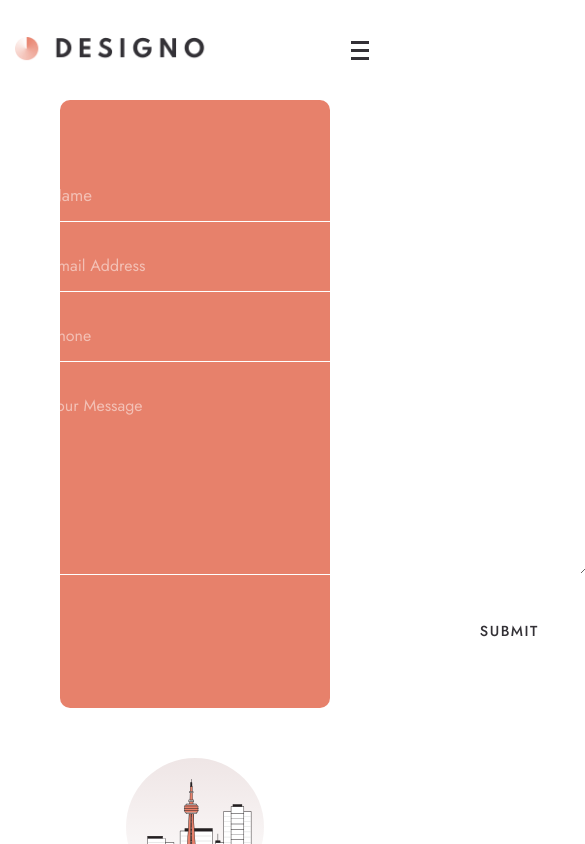
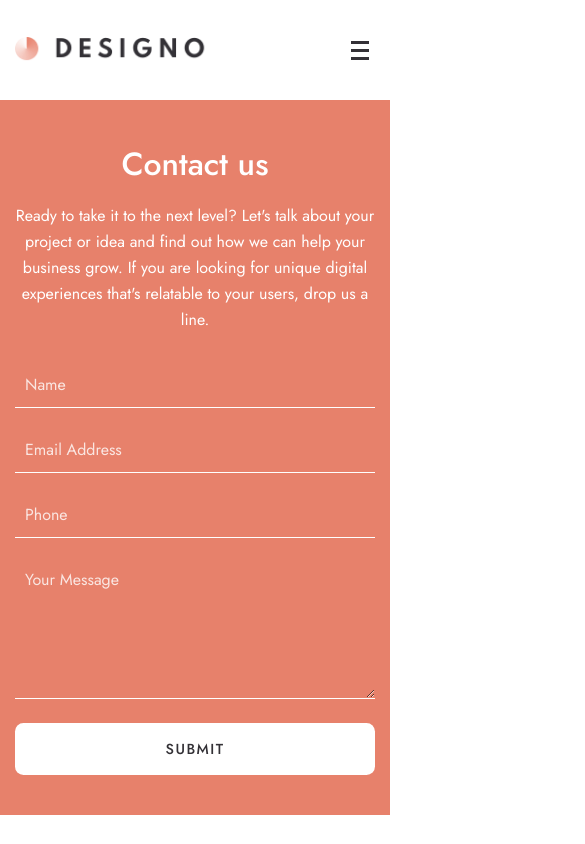
Before and after one commit to Bolazcoding/designo-website, a Next.js app: page /contact in a window 390 px wide. Shown: the top 844 px of the page, 585 px wide, since content can reach past the window. Built offline with nearby package versions, Linux system fonts and the light colour scheme.

Commit message:
contact form responsive

```diff
--- a/app/_components/ContactForm.tsx
+++ b/app/_components/ContactForm.tsx
@@ -106,10 +106,14 @@ function ContactForm() {
   };
 
   return (
-    <form className="flex flex-col" onSubmit={handleSubmit} noValidate>
+    <form
+      className="flex w-full min-w-0 flex-col"
+      onSubmit={handleSubmit}
+      noValidate
+    >
       <div>
         <input
-          className={`w-[550px] text-[1.7rem] text-white pl-4 py-5 ${
+          className={`w-full min-w-0 bg-transparent px-4 py-4 text-[1.6rem] text-white placeholder:text-white/80 focus:outline-none focus:ring-2 focus:ring-white/80 ${
             hasSubmitted && errors.name
               ? "border-b-[1px] border-[#ffb8b8]"
               : "border-b-[0.5px] border-b-[#fff]"
@@ -130,7 +134,7 @@ function ContactForm() {
 
       <div className="mt-8">
         <input
-          className={`w-[550px] text-[1.6rem] text-white pl-4 py-5 ${
+          className={`w-full min-w-0 bg-transparent px-4 py-4 text-[1.6rem] text-white placeholder:text-white/80 focus:outline-none focus:ring-2 focus:ring-white/80 ${
             hasSubmitted && errors.email
               ? "border-b-[1px] border-[#ffb8b8]"
               : "border-b-[0.5px] border-b-[#fff]"
@@ -151,7 +155,7 @@ function ContactForm() {
 
       <div className="mt-8">
         <input
-          className={`w-[550px] text-[1.6rem] text-white pl-4 py-5 ${
+          className={`w-full min-w-0 bg-transparent px-4 py-4 text-[1.6rem] text-white placeholder:text-white/80 focus:outline-none focus:ring-2 focus:ring-white/80 ${
             hasSubmitted && errors.phone
               ? "border-b-[1px] border-[#ffb8b8]"
               : "border-b-[0.5px] border-b-[#fff]"
@@ -172,7 +176,7 @@ function ContactForm() {
 
       <div className="mt-8">
         <textarea
-          className={`w-[550px] text-[1.6rem] text-white pl-4 pt-5 pb-24 ${
+          className={`w-full min-w-0 resize-y bg-transparent px-4 py-4 text-[1.6rem] text-white placeholder:text-white/80 focus:outline-none focus:ring-2 focus:ring-white/80 ${
             hasSubmitted && errors.message
               ? "border-b-[1px] border-[#ffb8b8]"
               : "border-b-[0.5px] border-b-[#fff]"
@@ -197,7 +201,7 @@ function ContactForm() {
         </p>
       ) : null}
 
-      <button className="self-end bg-white text-[1.45rem] text-secondary font-medium tracking-widest uppercase mt-10 py-6.5 px-20 rounded-[0.85rem] cursor-pointer">
+      <button className="mt-8 w-full cursor-pointer rounded-[0.85rem] bg-white px-10 py-6 text-[1.45rem] font-medium uppercase tracking-widest text-secondary transition-colors hover:bg-secondary hover:text-white focus-visible:outline-2 focus-visible:outline-offset-4 focus-visible:outline-white sm:mt-10 sm:w-auto sm:self-end sm:px-20">
         Submit
       </button>
     </form>
--- a/app/_components/SubmitContact.tsx
+++ b/app/_components/SubmitContact.tsx
@@ -2,17 +2,21 @@ import ContactForm from "./ContactForm";
 
 function SubmitContact() {
   return (
-    <section className="bg-primary flex items-center gap-30 justify-center mx-[6rem] rounded-2xl pt-28 pb-20 pr-30">
-      <div className="flex flex-col justify-center rounded-l-xl pl-35">
-        <h1 className="text-white text-7xl font-medium">Contact us</h1>
-        <p className="text-white text-[1.6rem] mt-7">
+    <section className="flex mx-[6rem] flex-col overflow-hidden max-md:w-full max-md:max-w-[111rem] max-md:mx-auto items-center gap-12 bg-primary px-6 py-16 text-center sm:rounded-2xl sm:px-12 sm:py-20 md:px-24 md:py-18 lg:flex-row lg:justify-between lg:gap-16 lg:px-24 lg:py-24 lg:text-left">
+      <div className="flex w-full max-w-[48rem] flex-col justify-center lg:w-[42%]">
+        <h1 className="text-[3.2rem] font-medium text-white sm:text-[4.8rem]">
+          Contact us
+        </h1>
+        <p className="mt-6 text-[1.6rem] leading-relaxed text-white sm:mt-7 sm:text-[1.8rem]">
           Ready to take it to the next level? Let&apos;s talk about your project
           or idea and find out how we can help your business grow. If you are
           looking for unique digital experiences that&apos;s relatable to your
           users, drop us a line.
         </p>
       </div>
-      <ContactForm />
+      <div className="w-full max-w-[55rem] lg:flex-1">
+        <ContactForm />
+      </div>
     </section>
   );
 }
--- a/app/contact/page.tsx
+++ b/app/contact/page.tsx
@@ -3,7 +3,7 @@ import AboutLocation from "../_components/AboutLocation";
 import SubmitContact from "../_components/SubmitContact";
 
 export const metadata: Metadata = {
-  title: "About Us",
+  title: "Contact Us",
 };
 
 function page() {
```
